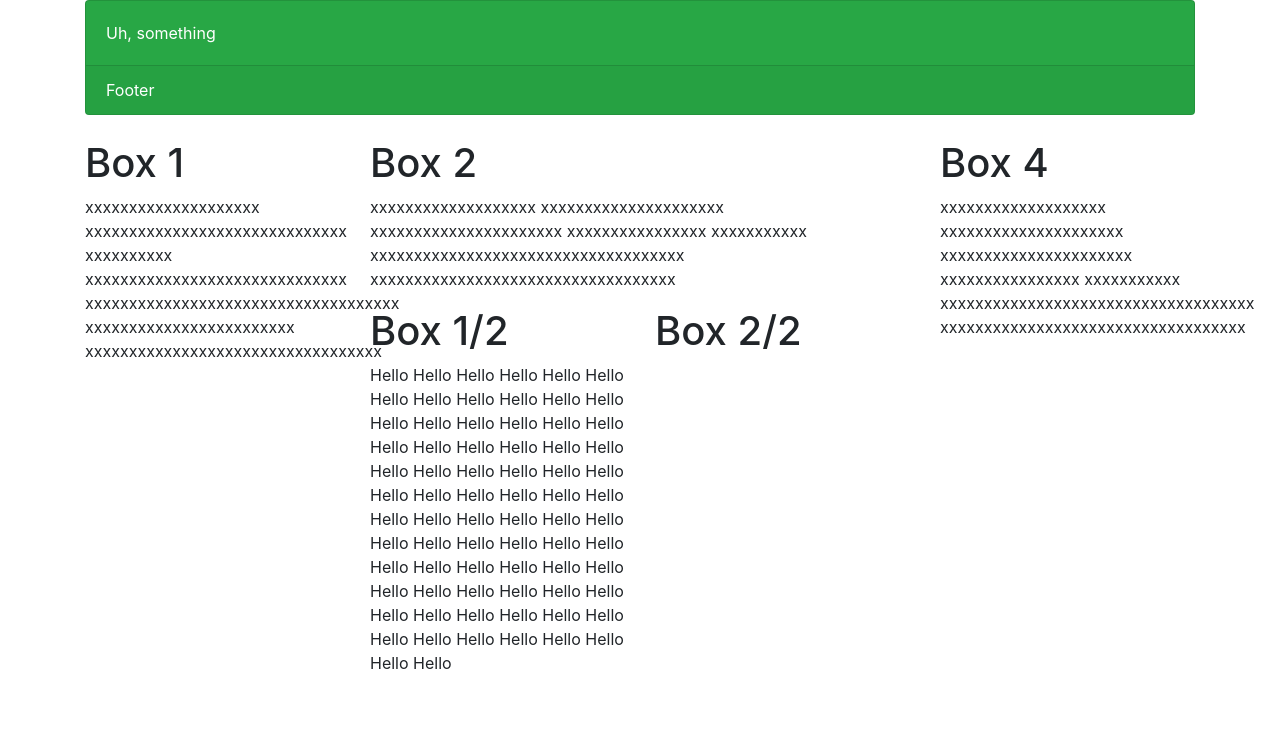
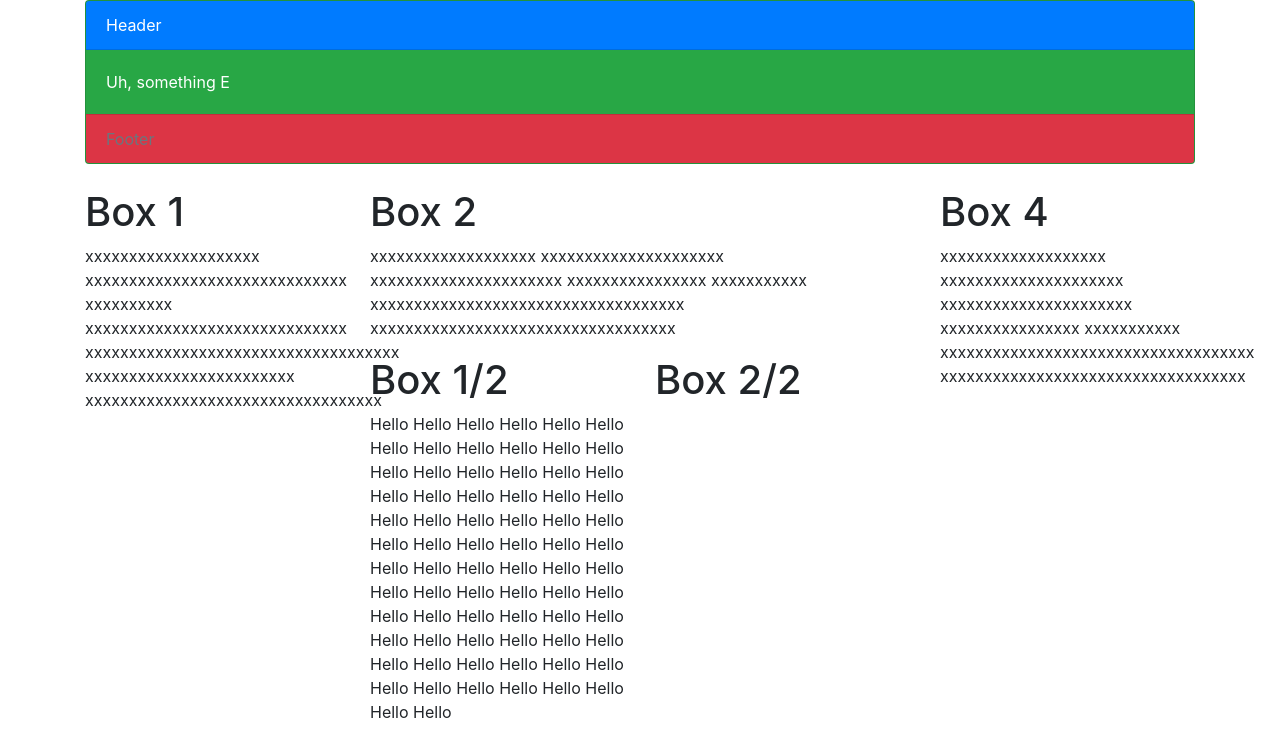
Before and after one commit to MLHale05/DragonNationWebsite, a plain HTML site: page index.html in a window 1280 px wide. Drawn offline with nearby package versions, Linux system fonts and the light colour scheme.

```diff
--- a/index.html
+++ b/index.html
@@ -16,8 +16,9 @@
         </section>
         <section id="Highlights">
             <div class="card bg-success text-white">
-                <div class="card-body">Uh, something</div>
-                <div class="card-footer">Footer</div>
+                <div class="card-header bg-primary">Header</div>
+                <div class="card-body">Uh, something E</div>
+                <div class="card-footer bg-danger text-muted">Footer</div>
             </div>
         </section>
         <section id="upcomingVideos">
```
